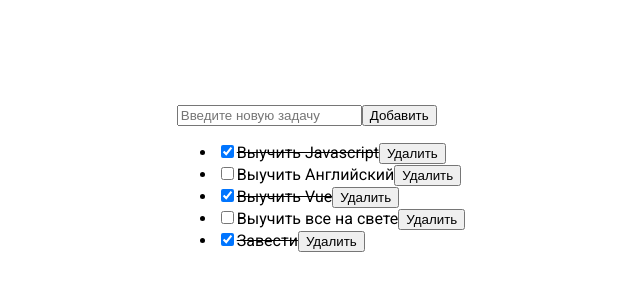
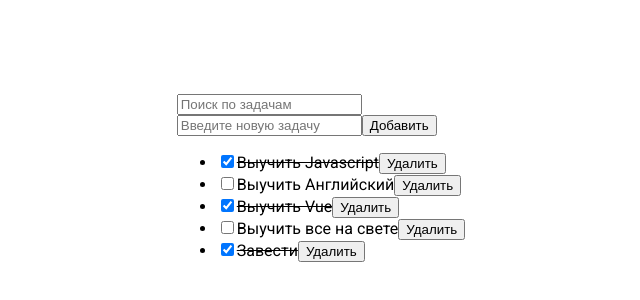
Before and after one commit to SergeyW1/vue-app-learn, a Vue app: page / in a window 1280 px wide. Shown: the part 222-522 px from the top of the page, without its empty margins (319-959 px from the left). Built offline with nearby package versions, Linux system fonts and the light colour scheme.

Commit message:
30 august exercise

```diff
--- a/src/App.vue
+++ b/src/App.vue
@@ -1,5 +1,5 @@
 <script setup>
-  import { ref } from 'vue';
+  import { computed, ref } from 'vue';
   import TodoList from './components/TodoList.vue';
   import TodoInput from './components/TodoInput.vue';
 
@@ -21,6 +21,7 @@
    *
    * 4) (необязательно) Добавь поиск по названию задачи.
    */
+  // список задач (реактивный, т.е. Vue будет следить за изменениями)
   const todos = ref([
     { id: 100, title: 'Выучить Javascript', completed: true },
     { id: 101, title: 'Выучить Английский', completed: false },
@@ -29,26 +30,49 @@
     { id: 104, title: 'Завести', completed: true },
   ]);
 
+  // удаление задачи по id → просто оставляем все, кроме нужного
   const handleDelete = (id) => {
     todos.value = todos.value.filter((todo) => todo.id !== id);
   };
 
+  // реактивное поле для новой задачи
   const newTodo = ref('');
 
+  // реактивное поле для строки поиска
+  const searchTodo = ref('');
+
+  // добавление новой задачи
   const newTodoSubmit = () => {
-    if (!newTodo.value) {
-      return;
-    }
+    if (!newTodo.value) return; // если строка пустая — выходим
+
     todos.value = [...todos.value, { id: Date.now(), title: newTodo.value, completed: false }];
 
-    newTodo.value = '';
+    newTodo.value = ''; // очищаем поле ввода
   };
+
+  // 🔥 computed: "фильтрованный список задач"
+  const filteredTodos = computed(() => {
+    // берём строку поиска, приводим к нижнему регистру
+    const search = String(searchTodo.value).trim().toLowerCase();
+
+    // если строка пустая → возвращаем все задачи
+    if (!search) return todos.value;
+
+    // иначе фильтруем: оставляем только те, где заголовок содержит строку поиска
+    return todos.value.filter((todo) => todo.title.toLowerCase().includes(search));
+  });
 </script>
 
 <template>
-  <TodoInput v-model="newTodo" />
+  <div>
+    <!-- Поле поиска: двусторонняя связь с searchTodo -->
+    <TodoInput v-model="searchTodo" title="Поиск по задачам" />
+  </div>
 
+  <!-- Поле для новой задачи -->
+  <TodoInput v-model="newTodo" title="Введите новую задачу" />
   <button @click="newTodoSubmit">Добавить</button>
 
-  <TodoList :todos="todos" @delete="handleDelete" />
+  <!-- Список: отдаём уже отфильтрованные задачи -->
+  <TodoList :todos="filteredTodos" @delete="handleDelete" />
 </template>
--- a/src/components/TodoInput.vue
+++ b/src/components/TodoInput.vue
@@ -1,9 +1,13 @@
 <script setup>
+  defineProps({
+    title: String,
+  });
+
   const model = defineModel({ type: String });
 </script>
 
 <template>
-  <input v-model="model" type="text" placeholder="Введите новую задачу" />
+  <input v-model="model" type="text" :placeholder="title" />
 </template>
 
 <style scoped></style>
--- a/src/components/TodoList.vue
+++ b/src/components/TodoList.vue
@@ -11,7 +11,9 @@
 </script>
 
 <template>
-  <ul>
+  <div v-if="!todos.length">Задача не найдена</div>
+
+  <ul v-else>
     <li v-for="todo in todos" :key="todo.id">
       <input v-model="todo.completed" type="checkbox" />
 
```
